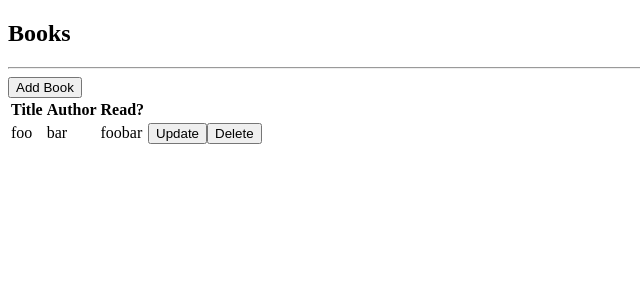
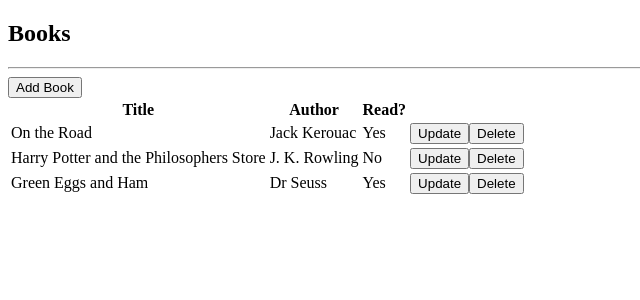
Before and after one commit to Safarov-E/read-the-book, a Vue app: page / in a window 1280 px wide. Shown: the top 300 px of the page, without its empty margins (0-640 px from the left). Built offline with nearby package versions, Linux system fonts and the light colour scheme; the HTML template or start-up script is replaced by a standard one.

Commit message:
Создание и вывод данных из store

```diff
--- a/package.json
+++ b/package.json
@@ -9,7 +9,8 @@
   },
   "dependencies": {
     "core-js": "^3.6.5",
-    "vue": "^2.6.11"
+    "vue": "^2.6.11",
+    "vuex": "^3.5.1"
   },
   "devDependencies": {
     "@vue/cli-plugin-babel": "~4.5.0",
--- a/src/components/Books.vue
+++ b/src/components/Books.vue
@@ -11,10 +11,10 @@
         </tr>
       </thead>
       <tbody>
-        <tr>
-          <td>foo</td>
-          <td>bar</td>
-          <td>foobar</td>
+        <tr v-for="book in books" :key="book.id">
+          <td>{{book.title}}</td>
+          <td>{{book.author}}</td>
+          <td>{{book.read === true ? 'Yes' : 'No'}}</td>
           <td>
             <button type="button" class="btn btn-warning btn-sm mr-1">Update</button>
             <button type="button" class="btn btn-danger btn-sm">Delete</button>
@@ -26,10 +26,13 @@
 </template>
 
 <script>
+import {mapGetters} from 'vuex'
 export default {
   name: 'HelloWorld',
-  props: {
-    msg: String
+  computed: {
+    ...mapGetters([
+      'books'
+    ])
   }
 }
 </script>
--- a/src/main.js
+++ b/src/main.js
@@ -1,8 +1,10 @@
 import Vue from 'vue'
 import App from './App.vue'
+import store from './store';
 
 Vue.config.productionTip = false
 
 new Vue({
   render: h => h(App),
+  store,
 }).$mount('#app')
--- /dev/null
+++ b/src/store/index.js
@@ -0,0 +1,41 @@
+
+import Vue from 'vue'
+import Vuex from 'vuex'
+
+Vue.use(Vuex)
+
+export default new Vuex.Store({
+    state: {
+        books: [
+            {
+                id: 1,
+                title: 'On the Road',
+                author: 'Jack Kerouac',
+                read: true
+            },
+            {
+                id: 2,
+                title: 'Harry Potter and the Philosophers Store',
+                author: 'J. K. Rowling',
+                read: false
+            },
+            {
+                id: 3,
+                title: 'Green Eggs and Ham',
+                author: 'Dr Seuss',
+                read: true
+            }
+        ]
+    },
+    getters: {
+        books(state) {
+            return state.books
+        }
+    },
+    mutations: {
+
+    },
+    actions: {
+
+    }
+})
```
Also changed, not shown: 1 other file (tests, documents, lock files or other folders).
